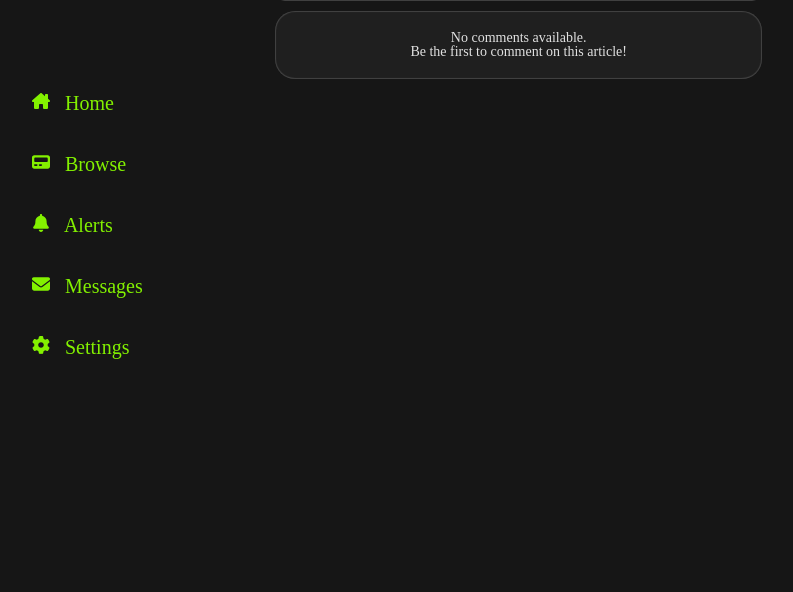
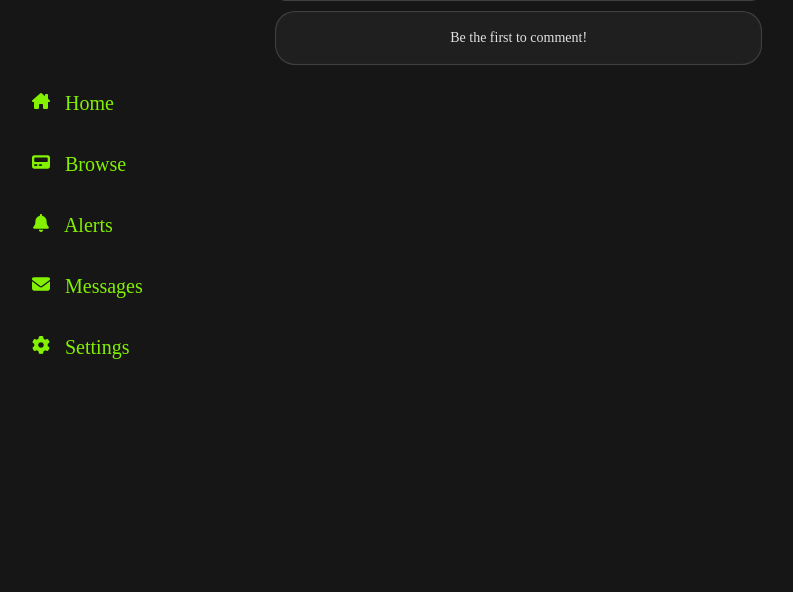
Before and after one commit to DamonTurcotte/echo-socialnet, a Django app: template news/templates/news/article.html in a window 1280 px wide. Shown: the part 208-800 px from the top of the page, without its empty margins (58-851 px from the left). Run offline with Django 3.2, Linux system fonts and the light colour scheme; the template is opened without the code that fills it, so the values that code supplies are empty.

Commit message:
Modify nocomment

```diff
--- a/news/templates/news/article.html
+++ b/news/templates/news/article.html
@@ -67,8 +67,7 @@
 </div>
 {% if comments == none %}
 <div class="article-comment-none">
-  <div>No comments available.</div>
-  <div>Be the first to comment on this article!</div>
+  <div>Be the first to comment!</div>
 </div>
 {% else %}
 {% for comment in comments %}
```
